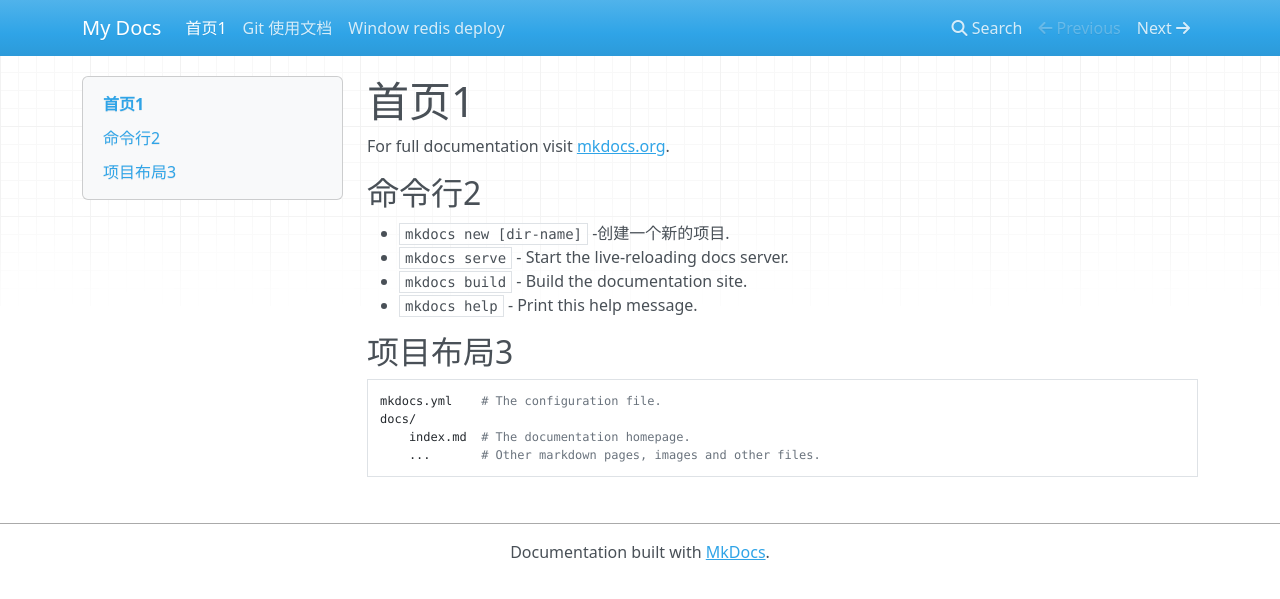
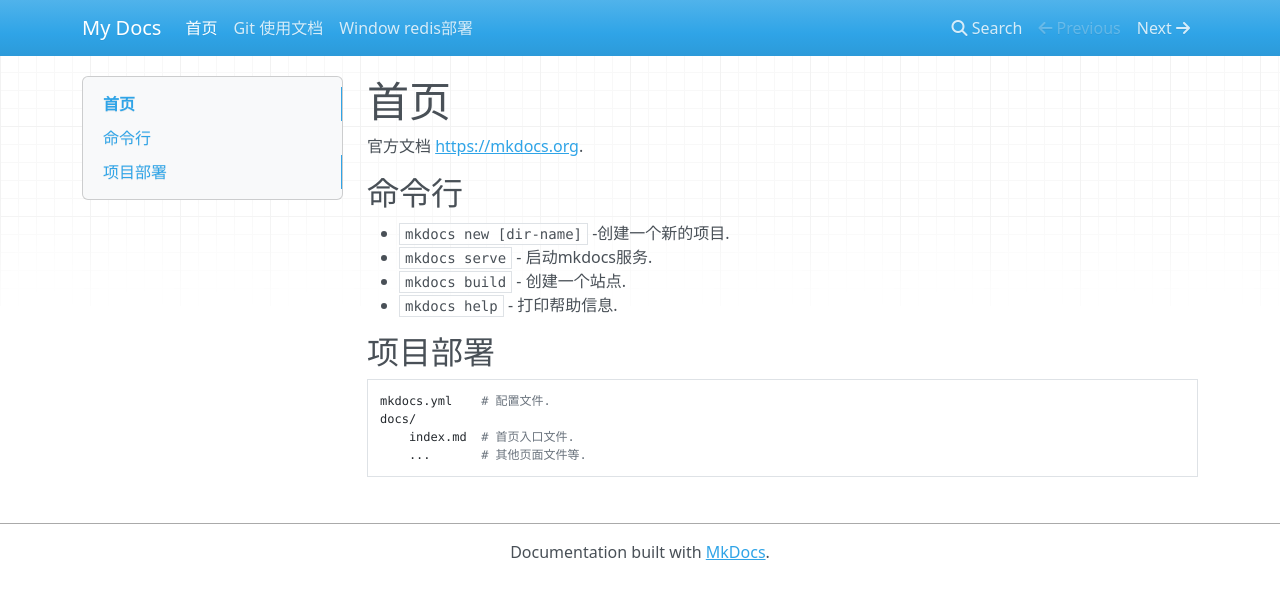
Before and after one commit to victor24680/victorDocs, an MkDocs documentation site: the page built from docs/index.md, in a window 1280 px wide. Shown: the top 599 px of the page. Built offline with MkDocs 1.6.1, drawn with Linux system fonts in a browser that asks for light colours; nearby versions of some CDN libraries.

Commit message:
首页文件修改

```diff
--- a/docs/index.md
+++ b/docs/index.md
@@ -1,17 +1,17 @@
-# 首页1
+# 首页
 
-For full documentation visit [mkdocs.org](https://mkdocs.org).
+官方文档 [https://mkdocs.org](https://mkdocs.org).
 
-## 命令行2
+## 命令行
 
 * `mkdocs new [dir-name]` -创建一个新的项目.
-* `mkdocs serve` - Start the live-reloading docs server.
-* `mkdocs build` - Build the documentation site.
-* `mkdocs help` - Print this help message.
+* `mkdocs serve` - 启动mkdocs服务.
+* `mkdocs build` - 创建一个站点.
+* `mkdocs help` - 打印帮助信息.
 
-## 项目布局3
+## 项目部署
 
-    mkdocs.yml    # The configuration file.
+    mkdocs.yml    # 配置文件.
     docs/
-        index.md  # The documentation homepage.
-        ...       # Other markdown pages, images and other files.
+        index.md  # 首页入口文件.
+        ...       # 其他页面文件等.
```
Also changed, not shown: docs/window-redis部署.md (renamed from docs/window-redis-deploy.md), 1 other file.
